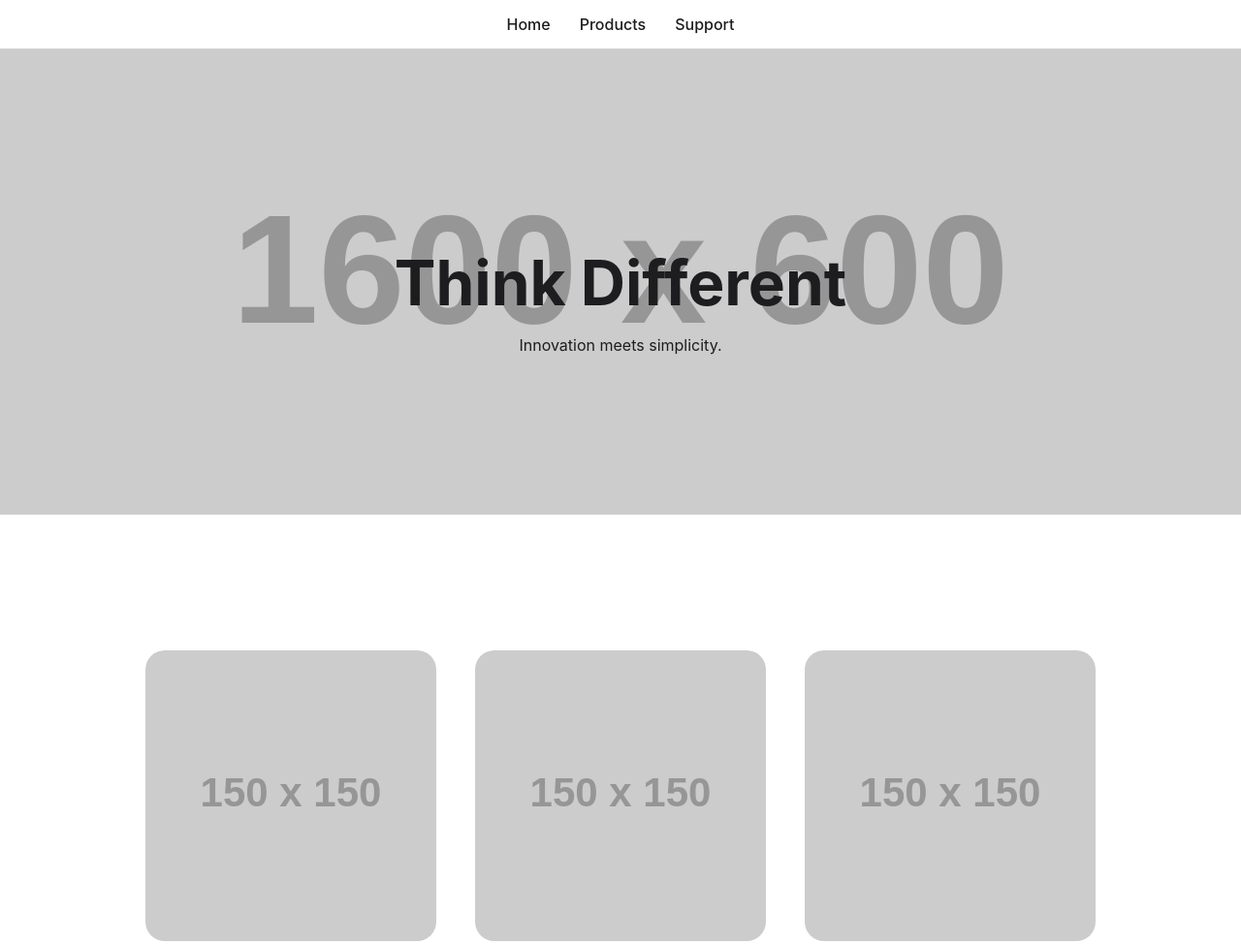
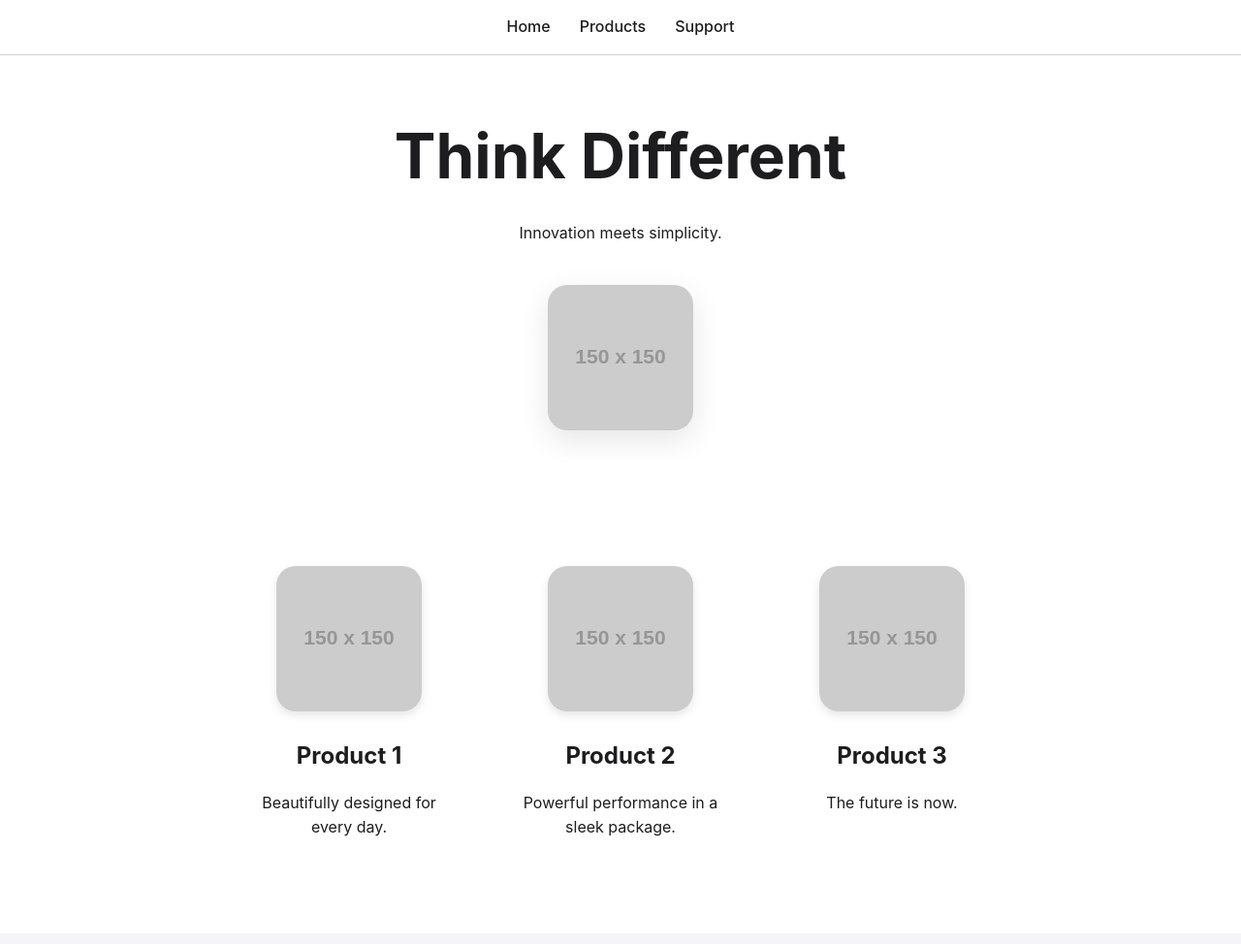
Before and after one commit to kuman-kira-ruri/test-repo, a plain HTML site: page index.html in a window 1280 px wide. Shown: the top 974 px of the page at 97% size. Drawn offline with Linux system fonts and the light colour scheme; placeholder pictures from the web are drawn by us.

Commit message:
Use placeholder images and refine layout (#4)

```diff
--- a/index.html
+++ b/index.html
@@ -20,7 +20,7 @@
             <h1>Think Different</h1>
             <p>Innovation meets simplicity.</p>
         </div>
-        <img src="https://via.placeholder.com/1600x600" alt="Hero image">
+        <img src="https://via.placeholder.com/150" alt="Hero image">
     </section>
 
     <section id="products" class="products">
--- a/style.css
+++ b/style.css
@@ -7,6 +7,7 @@ body {
     font-family: -apple-system, BlinkMacSystemFont, 'Helvetica Neue', Arial, sans-serif;
     background: #fff;
     color: #1d1d1f;
+    line-height: 1.6;
 }
 
 .navbar {
@@ -36,22 +37,22 @@ body {
 }
 
 .hero {
-    position: relative;
     text-align: center;
     margin-bottom: 60px;
 }
 
 .hero img {
-    width: 100%;
-    height: auto;
+    width: 150px;
+    height: 150px;
+    border-radius: 20px;
+    object-fit: cover;
+    box-shadow: 0 10px 30px rgba(0, 0, 0, 0.1);
+    margin: 40px auto 0;
     display: block;
 }
 
 .hero-content {
-    position: absolute;
-    top: 50%;
-    left: 50%;
-    transform: translate(-50%, -50%);
+    margin-top: 40px;
 }
 
 .hero-content h1 {
@@ -63,20 +64,25 @@ body {
     display: flex;
     flex-wrap: wrap;
     justify-content: center;
-    gap: 40px;
+    align-items: flex-start;
+    gap: 60px;
     padding: 80px 20px;
+    max-width: 1000px;
+    margin: 0 auto;
 }
 
 .product {
-    flex: 1 1 300px;
-    max-width: 300px;
+    flex: 0 1 220px;
     text-align: center;
 }
 
 .product img {
-    width: 100%;
-    height: auto;
+    width: 150px;
+    height: 150px;
     border-radius: 20px;
+    object-fit: cover;
+    margin: 0 auto;
+    box-shadow: 0 4px 10px rgba(0, 0, 0, 0.1);
 }
 
 .product h2 {
```
